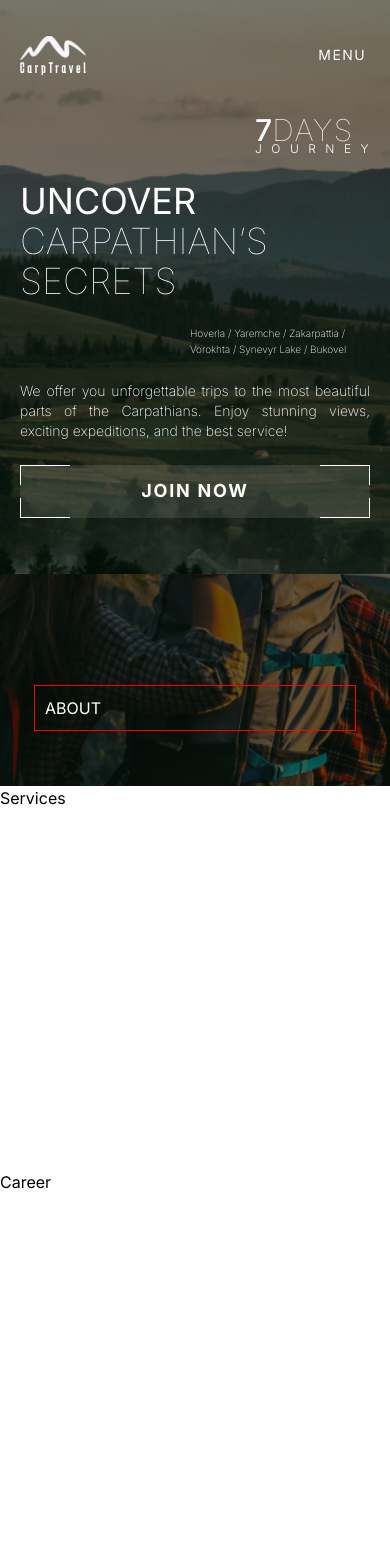
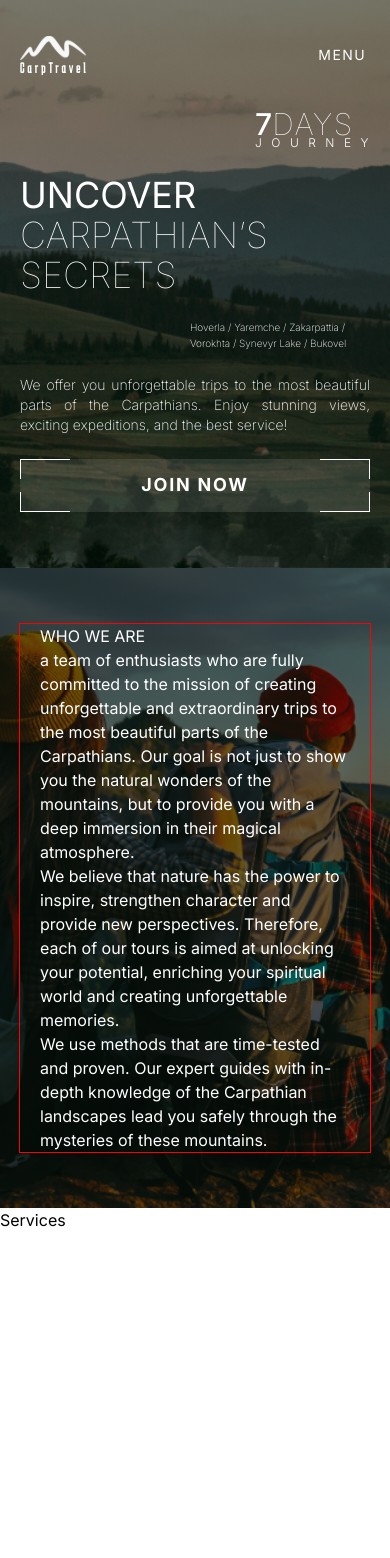
Before and after one commit to SerhiiRud/carp-travel, a Next.js app: page / in a window 390 px wide. Shown: the top 1558 px of the page. Built offline with nearby package versions, Linux system fonts and the light colour scheme.

Commit message:
global padding, container settings

```diff
--- a/src/app/components/section.tsx
+++ b/src/app/components/section.tsx
@@ -7,8 +7,10 @@ export interface SectionProps {
 
 export default function Section({ id, children }: SectionProps) {
   return (
-    <section id={id} className={`${id} px-5 py-14 md:px-8 md:py-16 xl:p-20`}>
-      {children}
+    <section id={id} className={`${id} `}>
+      <div className="px-5 py-14 md:py-16 xl:py-[104px] sm:container mx-auto h-full">
+        {children}
+      </div>
     </section>
   );
 }
--- a/src/app/globals.css
+++ b/src/app/globals.css
@@ -6,7 +6,7 @@
 
 @layer components {
   .container {
-    padding: 10px;
+    outline: 1px solid red;
   }
 
   .modal {
@@ -100,8 +100,4 @@
   .about {
     @apply about-bg-mob md:about-bg-tab xl:about-bg-desk relative bg-[#D9D9D9] bg-cover bg-center;
   }
-
-  .container {
-    outline: 1px solid red;
-  }
 }
--- a/src/app/sections/about.tsx
+++ b/src/app/sections/about.tsx
@@ -6,8 +6,31 @@ export interface AboutProps {}
 export default function About({}: AboutProps) {
   return (
     <Section id="about">
-      <div className="container mx-auto mt-14 z-10 flex h-full flex-col justify-between md:grid md:grid-cols-[auto,250px] md:grid-rows-2 md:gap-x-[24px] xl:grid-cols-[auto,370px] text-white ">
-        ABOUT
+      <div className="sm: container mx-auto z-10 flex h-full flex-col justify-between text-white ">
+        <h2>WHO WE ARE</h2>
+        <p>
+          a team of enthusiasts who are fully committed to the mission of
+          creating unforgettable and extraordinary trips to the most beautiful
+          parts of the Carpathians. Our goal is not just to show you the natural
+          wonders of the mountains, but to provide you with a deep immersion in
+          their magical atmosphere.
+        </p>
+        <p>
+          We believe that nature has the power to inspire, strengthen character
+          and provide new perspectives. Therefore, each of our tours is aimed at
+          unlocking your potential, enriching your spiritual world and creating
+          unforgettable memories.
+        </p>
+        <div>
+          <span></span>
+          <span></span>
+          <span></span>
+        </div>
+        <p>
+          We use methods that are time-tested and proven. Our expert guides with
+          in-depth knowledge of the Carpathian landscapes lead you safely
+          through the mysteries of these mountains.
+        </p>
       </div>
     </Section>
   );
--- a/src/app/sections/header.tsx
+++ b/src/app/sections/header.tsx
@@ -7,7 +7,7 @@ export interface HeaderProps {}
 export default function Header({}: HeaderProps) {
   return (
     <header className="absolute w-full z-10">
-      <div className="sm:container mx-auto flex items-center justify-between xs:px-5 xl:px-[101px] xs:py-9 md:py-[25px] xl:py-6">
+      <div className="px-5 py-9 md:py-6 sm:container mx-auto flex items-center justify-between ">
         <Logo />
         <Navbar />
       </div>
--- a/src/app/sections/hero.tsx
+++ b/src/app/sections/hero.tsx
@@ -9,7 +9,7 @@ export interface HeroProps {}
 export default function Hero({}: HeroProps) {
   return (
     <Section id="hero">
-      <div className="sm:container mx-auto mt-14 z-10 flex h-full flex-col justify-between md:grid md:grid-cols-[auto,250px] md:grid-rows-2 md:gap-x-[24px] xl:grid-cols-[auto,370px] text-white ">
+      <div className="mt-[50px] md:mt-20 xl:mt-[42px] flex h-full flex-col justify-between md:grid md:grid-cols-[auto,250px] md:grid-rows-2 md:gap-x-[24px] xl:grid-cols-[auto,430px] text-white ">
         <HeroTag />
         <h1 className="mb-6 self-start text-4xl uppercase md:col-start-1 md:row-start-1 md:text-[67px] md:leading-[81px] xl:text-[98px] xl:leading-[119px]  ">
           Uncover <br />
@@ -40,6 +40,7 @@ export default function Hero({}: HeroProps) {
             JOIN NOW
           </ScrollLink>
         </div>
+        {/* </div> */}
       </div>
     </Section>
   );
--- a/tailwind.config.ts
+++ b/tailwind.config.ts
@@ -8,17 +8,34 @@ const config: Config = {
   ],
   theme: {
     extend: {
-      // backgroundImage: {
-      //   'gradient-radial': 'radial-gradient(var(--tw-gradient-stops))',
-      //   'gradient-conic':
-      //     'conic-gradient(from 180deg at 50% 50%, var(--tw-gradient-stops))',
-      // },
+      backgroundImage: {
+        'gradient-radial': 'radial-gradient(var(--tw-gradient-stops))',
+        'gradient-conic':
+          'conic-gradient(from 180deg at 50% 50%, var(--tw-gradient-stops))',
+      },
       screens: {
         xs: '320px',
         sm: '480px',
         md: '768px',
         xl: '1280px',
       },
+      container: {
+        center: true,
+        padding: {
+          DEFAULT: '1.25rem',
+          sx: '1.25rem',
+          md: '2rem',
+          xl: '1.5rem',
+        },
+        screens: {
+          sm: '480px',
+          md: '768px',
+          lg: '768px',
+          xl: '1280px',
+          '2xl': '1280px',
+        },
+      },
+
       letterSpacing: {
         tightest: '-.075em',
         tighter: '-.05em',
```
